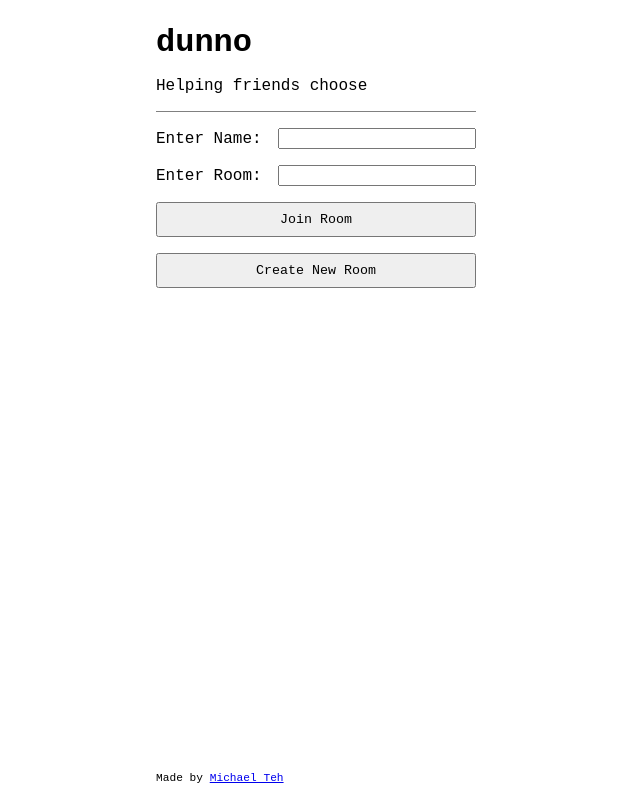
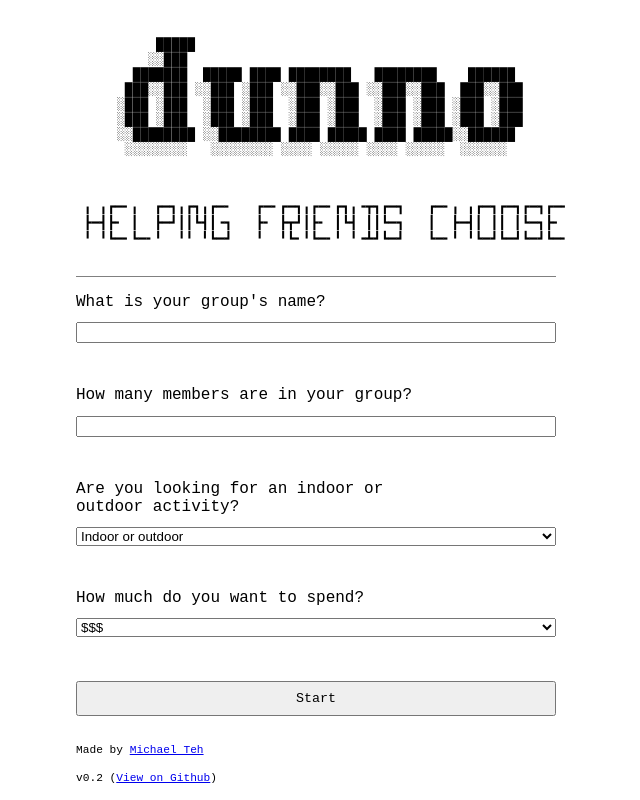
Before and after one commit to blunderphoenix/dunno, a React (Vite) app: page / in a window 1280 px wide. Shown: the whole page, without its empty margins (324-964 px from the left). Built offline with nearby package versions, Linux system fonts and the light colour scheme.

Commit message:
v0.2 setup

```diff
--- a/package.json
+++ b/package.json
@@ -11,7 +11,8 @@
   },
   "dependencies": {
     "react": "^19.2.4",
-    "react-dom": "^19.2.4"
+    "react-dom": "^19.2.4",
+    "react-router": "^7.15.0"
   },
   "devDependencies": {
     "@babel/core": "^7.29.0",
--- a/src/App.css
+++ b/src/App.css
@@ -7,13 +7,14 @@ button {
   margin: 0;
   font-family: 'Courier New', Courier, monospace;
   text-box: trim-both cap alphabetic;
+  text-wrap: pretty;
 }
 
 #root {
-  width: 20rem;
   display: flex;
   flex-direction: column;
   justify-self: center;
+  max-width: 30rem;
 }
 
 header {
@@ -23,35 +24,23 @@ header {
   gap: 1rem;
   border-bottom: 1px solid grey;
   margin-bottom: 1rem;
+  text-align: center;
+  .ascii-alt {
+    display: none;
+  }
 }
 
 button {
   padding: 0.5rem;
 }
 
-#entry-fields {
-  display: grid;
-  grid-template-columns: auto 1fr;
-  align-items: center;
-  gap: 1rem;
-}
-
-#entry-display {
+#setup-form {
   display: flex;
   flex-direction: column;
-  gap: 1rem;
-  margin-top: 2rem;
-}
-
-.button-group {
-  margin-top: 1rem;
-  display: flex;
-  flex-direction: column;
-  gap: 1rem;
-}
-
-#start-button {
-  margin-top: 2rem;
+  row-gap: 0.7rem;
+  input, select {
+    margin-bottom: 2rem;
+  }
 }
 
 .activity-card {
@@ -90,13 +79,21 @@ button {
   font-size: 0.7rem;
 }
 
-.credit {
+footer {
+  font-size: 0.7rem;
+  display: flex;
+  flex-direction: column;
+  row-gap: 1rem;
   position: absolute;
-  bottom: 1rem;
+  bottom: 0;
+  padding: 1rem 0;
 }
 
 @media only screen and (max-width: 600px) {
   #root {
     width: 100%;
   }
+  .ascii {
+    font-size: 0.5rem;
+  }
 }
--- a/src/App.jsx
+++ b/src/App.jsx
@@ -1,69 +1,131 @@
 import { useState, useEffect } from 'react'
+import { BrowserRouter, Outlet, Route, Routes } from "react-router"
 import './App.css'
 
 import activities from "./activities"
 import Header from "./components/Header"
-import Slider from "./components/Slider"
+import Game from "./components/Game"
+import Footer from "./components/Footer"
 
 export default function App() {
-  const [username, setUsername] = useState('')
-  const [room, setRoom] = useState('')
-  const [start, setStart] = useState(false)
-
-  function createRoom() {
-    let result = ''
-    const characters = 'ABCDEFGHIJKLMNOPQRSTUVWXYZ'
-    const charactersLength = characters.length
-    for (let i = 0; i < 4; i++) {
-      result += characters.charAt(Math.floor(Math.random() * charactersLength))
-    }
-    return setRoom(result)
-  }
-
-  function startToggle() {
-    setStart(prevStart => !prevStart)
-  }
+  const [groupName, setGroupName] = useState("Supergroup")
+  const [groupNumber, setGroupNumber] = useState(100)
+  const [location, setLocation] = useState(["indoor", "outdoor"])
+  const [cost, setCost] = useState("$$$")
 
   const handleFormSubmit = (event) => {
     event.preventDefault()
     const data = new FormData(event.currentTarget)
-    setUsername(data.get('username'))
-    setRoom(data.get('room'))
+
+    const newGroupName = data.get("group-name")
+    const newGroupNumber = data.get("group-number")
+    const newlocation = data.get("activity-location")
+    const newCost = data.get("group-spend")
+
+    newGroupName ? setGroupName(newGroupName) : null
+    newGroupNumber ? setGroupNumber(newGroupNumber) : null
+    newlocation ? setLocation(newlocation) : null
+    newCost ? setCost(newCost) : null
+    console.log(groupName, groupNumber, location, cost)
   }
-
 
   return (
     <>
       <Header />
       <main>
-        {start ? <Slider key={activities.id} activities={activities} username={username} /> :
-          <section id="setup">
-            <form id="entry-form" onSubmit={handleFormSubmit}>
-              <div id="entry-fields">
-                <label htmlFor="name-field">Enter Name:</label>
-                <input id="name-field" type="text" name="username" required />
-                <label htmlFor="room-field">Enter Room:</label>
-                <input id="room-field" type="text" name="room" />
-              </div>
-              <div className="button-group">
-                <button type="submit" id="join-room">Join Room</button>
-                <button type="button" id="create-room" onClick={createRoom}>Create New Room</button>
-              </div>
-            </form>
-
-            <div id="entry-display">
-              {username ? <p>Name: {username}</p> : null}
-              {room ? <p>Room ID: {room}</p> : null}
-            </div>
-            {username && room ?
-              <div id="start-container">
-                <button id="start-button" aria-label="Start" onClick={startToggle}>Start!</button>
-              </div>
-              : null}
-          </section>
-        }
-        <p className="credit">Made by <a href="https://mteh.ca" target="_blank" rel="noopener">Michael Teh</a></p>
+        <BrowserRouter>
+          <Routes>
+            <Route path="/" element={
+              <>
+                <section>
+                  <form id="setup-form" onSubmit={handleFormSubmit}>
+                    <label htmlFor="group-name-field">What is your group's name?</label>
+                    <input id="group-name-field" name="group-name"></input>
+                    <label htmlFor="group-number-field">How many members are in your group?</label>
+                    <input id="group-number-field" type="number" name="group-number"></input>
+                    <label htmlFor="activity-location-field">Are you looking for an indoor or outdoor activity?</label>
+                    <select id="activity-location-field" name="activity-location">
+                      <option value={["indoor", "outdoor"]}>Indoor or outdoor</option>
+                      <option>Indoor</option>
+                      <option>Outdoor</option>
+                    </select>
+                    <label htmlFor="group-spend-field">How much do you want to spend?</label>
+                    <select id="group-spend-field" name="group-spend">
+                      <option>$$$</option>
+                      <option>$$</option>
+                      <option>$</option>
+                      <option>Free</option>
+                    </select>
+                    <button type="submit" id="setup-submit">Start</button>
+                  </form>
+                </section>
+              </>
+            } />
+            {/* <Route path="/game/" element={<Game />}/> */}
+          </Routes>
+        </BrowserRouter>
       </main>
+      <Footer />
     </>
   )
+  // const [username, setUsername] = useState('')
+  // const [room, setRoom] = useState('')
+  // const [start, setStart] = useState(false)
+
+  // function createRoom() {
+  //   let result = ''
+  //   const characters = 'ABCDEFGHIJKLMNOPQRSTUVWXYZ'
+  //   const charactersLength = characters.length
+  //   for (let i = 0; i < 4; i++) {
+  //     result += characters.charAt(Math.floor(Math.random() * charactersLength))
+  //   }
+  //   return setRoom(result)
+  // }
+
+  // function startToggle() {
+  //   setStart(prevStart => !prevStart)
+  // }
+
+  // const handleFormSubmit = (event) => {
+  //   event.preventDefault()
+  //   const data = new FormData(event.currentTarget)
+  //   setUsername(data.get('username'))
+  //   setRoom(data.get('room'))
+  // }
+
+
+  // return (
+  //   <>
+  //     <Header />
+  //     <main>
+  //       {start ? <Slider key={activities.id} activities={activities} username={username} /> :
+  //         <section id="setup">
+  //           <form id="entry-form" onSubmit={handleFormSubmit}>
+  //             <div id="entry-fields">
+  //               <label htmlFor="name-field">Enter Name:</label>
+  //               <input id="name-field" type="text" name="username" required />
+  //               <label htmlFor="room-field">Enter Room:</label>
+  //               <input id="room-field" type="text" name="room" />
+  //             </div>
+  //             <div className="button-group">
+  //               <button type="submit" id="join-room">Join Room</button>
+  //               <button type="button" id="create-room" onClick={createRoom}>Create New Room</button>
+  //             </div>
+  //           </form>
+
+  //           <div id="entry-display">
+  //             {username ? <p>Name: {username}</p> : null}
+  //             {room ? <p>Room ID: {room}</p> : null}
+  //           </div>
+  //           {username && room ?
+  //             <div id="start-container">
+  //               <button id="start-button" aria-label="Start" onClick={startToggle}>Start!</button>
+  //             </div>
+  //             : null}
+  //         </section>
+  //       }
+  //       <p className="credit">Made by <a href="https://mteh.ca" target="_blank" rel="noopener">Michael Teh</a></p>
+  //     </main>
+  //   </>
+  // )
 }
--- /dev/null
+++ b/src/components/Footer.jsx
@@ -0,0 +1,8 @@
+export default function Footer() {
+    return (
+        <footer>
+            <p className="credits">Made by <a href="https://mteh.ca/" rel="noreferrer noopener" target="_blank">Michael Teh</a></p>
+            <p className="version">v0.2 (<a href="https://github.com/blunderphoenix/dunno" rel="noopener referrer" target="_blank">View on Github</a>)</p>
+        </footer>
+    )
+}
--- a/src/components/Slider.jsx
+++ b/src/components/Game.jsx
@@ -1,7 +1,7 @@
 import { useState } from "react"
 import Results from "./Results"
 
-export default function Slider(props) {
+export default function Game(props) {
 
     const initialRandomIndex = Math.floor(Math.random() * props.activities.length)
 
--- a/src/components/Header.jsx
+++ b/src/components/Header.jsx
@@ -1,8 +1,23 @@
 export default function Header() {
     return (
         <header>
-            <h1>dunno</h1>
-            <p>Helping friends choose</p>
+            <h1 className="ascii-alt">dunno</h1>
+            <div className="ascii" aria-hidden="true"><pre>
+&nbsp;     █████                                          <br/>
+&nbsp;    ░░███                                           <br/>
+&nbsp;  ███████  █████ ████ ████████   ████████    ██████ <br/>
+&nbsp; ███░░███ ░░███ ░███ ░░███░░███ ░░███░░███  ███░░███<br/>
+&nbsp;░███ ░███  ░███ ░███  ░███ ░███  ░███ ░███ ░███ ░███<br/>
+&nbsp;░███ ░███  ░███ ░███  ░███ ░███  ░███ ░███ ░███ ░███<br/>
+&nbsp;░░████████ ░░████████ ████ █████ ████ █████░░██████ <br/>
+&nbsp; ░░░░░░░░   ░░░░░░░░ ░░░░ ░░░░░ ░░░░ ░░░░░  ░░░░░░  <br/>
+            </pre></div>
+            <p className="ascii-alt">Helping friends choose</p>
+            <div className="ascii" aria-hidden="true"><pre>
+&nbsp;╻ ╻┏━╸╻  ┏━┓╻┏┓╻┏━╸   ┏━╸┏━┓╻┏━╸┏┓╻╺┳┓┏━┓   ┏━╸╻ ╻┏━┓┏━┓┏━┓┏━╸<br/>
+&nbsp;┣━┫┣╸ ┃  ┣━┛┃┃┗┫┃╺┓   ┣╸ ┣┳┛┃┣╸ ┃┗┫ ┃┃┗━┓   ┃  ┣━┫┃ ┃┃ ┃┗━┓┣╸ <br/>
+&nbsp;╹ ╹┗━╸┗━╸╹  ╹╹ ╹┗━┛   ╹  ╹┗╸╹┗━╸╹ ╹╺┻┛┗━┛   ┗━╸╹ ╹┗━┛┗━┛┗━┛┗━╸<br/>
+            </pre></div>
         </header>
     )
 }
```
Also changed, not shown: 1 other file (tests, documents, lock files or other folders).
